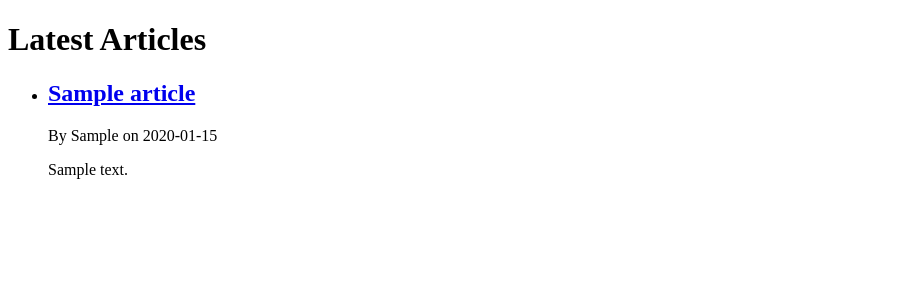
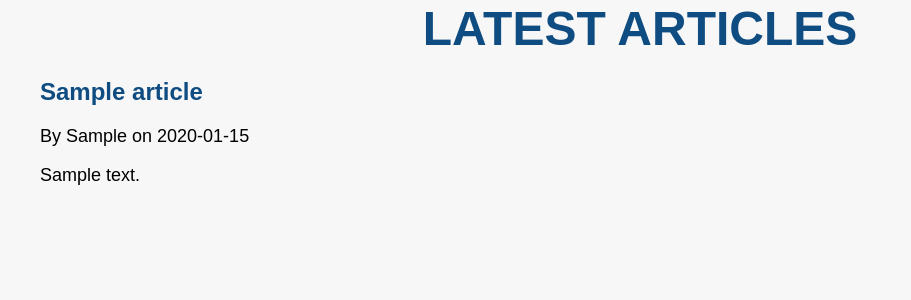
Before and after one commit to thiefyzheng/StableBay, a Flask app: page /articles in a window 1280 px wide. Shown: the top 300 px of the page, without its empty margins (0-911 px from the left). Run offline with Flask 2, Linux system fonts and the light colour scheme; tables that the repository leaves empty hold one stand-in row (values such as "Sample post"); parts of the project's set-up code (start-up, migrations or seed data) failed here and were passed over.

Commit message:
improved the articles by adding checks for admin and some style.

```diff
--- a/app.py
+++ b/app.py
@@ -843,8 +843,14 @@ def show_articles():
 
     # Render the template with the latest articles
     return render_template('articles.html', articles=latest_articles)
+
 @app.route('/articles/create', methods=['GET', 'POST'])
 def create_article():
+    # Check if the user is an admin
+    if not is_admin(session.get('username')):
+        # If the user is not an admin, redirect to the /rickroll route
+        return redirect('/rickroll')
+
     if request.method == 'POST':
         # Get the form data
         title = request.form['title']
@@ -865,7 +871,7 @@ def create_article():
 
 from flask import Flask, render_template
 import articles
-from articles import get_article, edit_article
+from articles import get_article, edit_article, delete_article
 
 
 @app.route('/articles/<int:id>')
@@ -876,8 +882,14 @@ def show_article(id):
     # Render the template with the article data
     return render_template('article.html', article=article)
 
+
 @app.route('/articles/<int:id>/edit', methods=['GET', 'POST'])
 def edit(id):
+    # Check if the user is an admin
+    if not is_admin(session.get('username')):
+        # If the user is not an admin, redirect to the /rickroll route
+        return redirect('/rickroll')
+
     if request.method == 'POST':
         # Get the updated title and text from the form
         title = request.form['title']
@@ -895,6 +907,23 @@ def edit(id):
         # Render the edit page
         return render_template('edit_article.html', article=article)
 
+
+@app.route('/articles/<int:id>/delete', methods=['GET', 'POST'])
+def delete(id):
+    # Check if the user is an admin
+    if not is_admin(session.get('username')):
+        # If the user is not an admin, redirect to the /rickroll route
+        return redirect('/rickroll')
+
+    if request.method == 'POST':
+        # Delete the article from the database
+        delete_article(id)
+
+        # Redirect to the articles page
+        return redirect(url_for('show_articles'))
+    else:
+        # Render the delete confirmation page
+        return render_template('delete_article.html', id=id)
 if __name__ == '__main__':
     print('Running app.py')
     app.run()
--- a/templates/admin.html
+++ b/templates/admin.html
@@ -8,6 +8,10 @@
 
     <body>
         <h1>Admin</h1>
+
+        <!-- Add a button that links to the create article page -->
+        <a href="{{ url_for('create_article') }}">Create Article</a>
+
         <h2>Manage Users</h2>
         <table>
             <tr>
--- a/templates/articles.html
+++ b/templates/articles.html
@@ -1,8 +1,51 @@
 <!DOCTYPE html>
 <html>
     <head>
-        <title>Articles</title>
+        <title>StableBlog</title>
         <script src="https://cdn.jsdelivr.net/npm/marked/marked.min.js"></script>
+        <style>
+            body {
+              margin: 0;
+              padding: 0;
+              font-family: 'Montserrat', sans-serif;
+              background-color: #f7f7f7;
+            }
+
+            h1 {
+              font-size: 48px;
+              font-weight: 700;
+              margin: 0 0 20px;
+              color: #0f4c81;
+              text-align: center;
+              line-height: 1.2;
+              text-transform: uppercase;
+            }
+
+            ul {
+              list-style-type: none;
+            }
+
+            li {
+              margin-bottom: 40px;
+            }
+
+            h2 {
+              font-size: 24px;
+            }
+
+            a {
+              color: #0f4c81;
+              text-decoration: none;
+            }
+
+            a:hover {
+              text-decoration: underline;
+            }
+
+            p {
+              font-size: 18px;
+            }
+        </style>
     </head>
     <body>
         <h1>Latest Articles</h1>
```
Also changed, not shown: templates/article.html (+38 -8 lines), templates/delete_article.html (added, +14 -0 lines).
